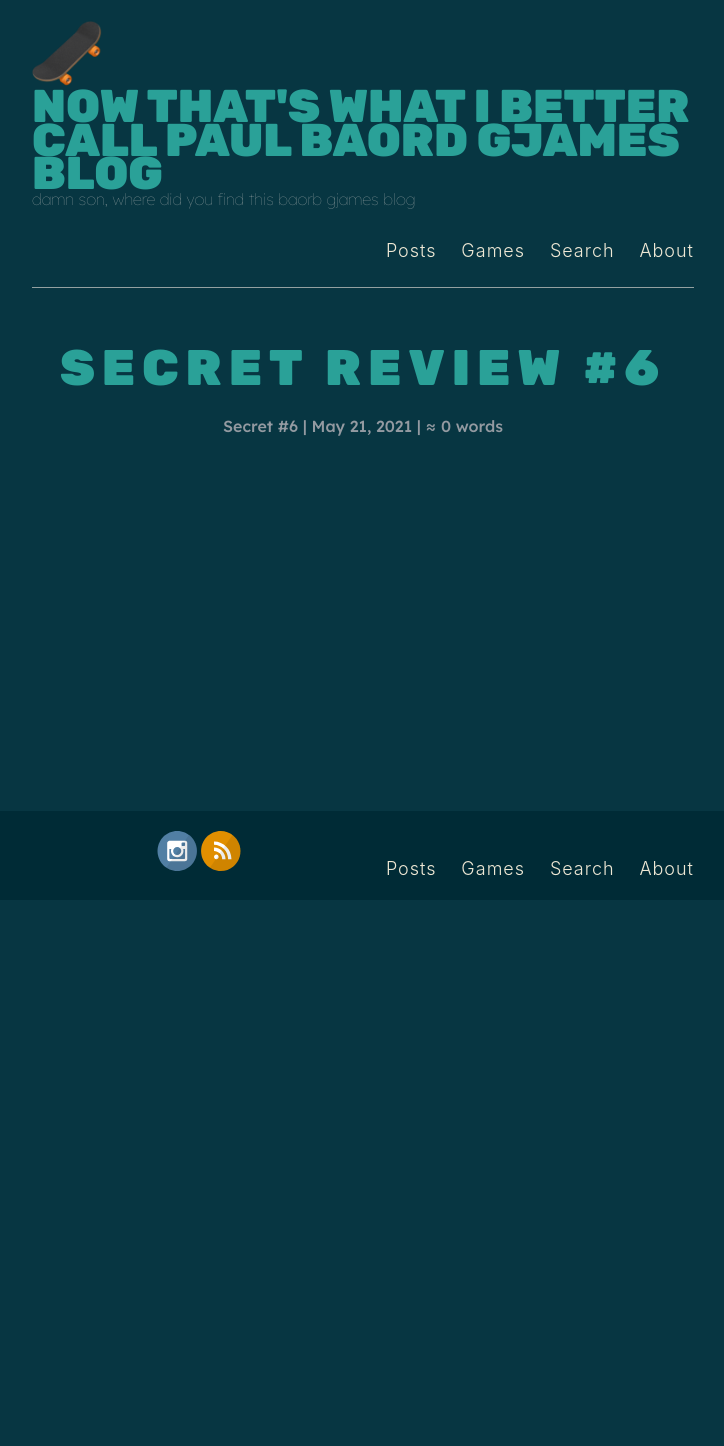
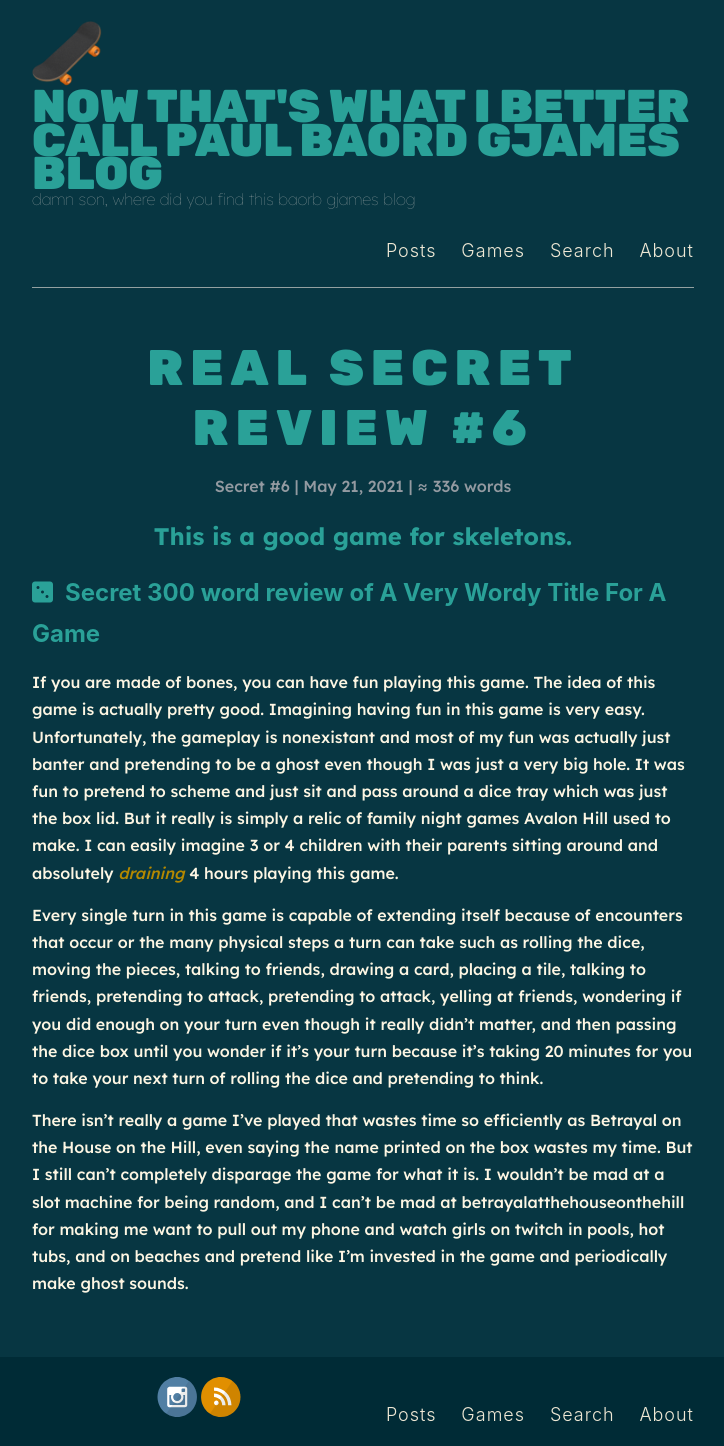
Before and after one commit to PKBoo/blog, a Jekyll site: the page built from _300words/2021-05-21-c4ec72e926e741ea35a18878b0310324.md, in a window 1280 px wide. Shown: the whole page, without its empty margins (277-1001 px from the left). Built offline with Jekyll 4.4.1, drawn with Linux system fonts in a browser that asks for light colours; nearby versions of some CDN libraries; some web fonts are replaced; before the commit the page ends 900 px from its top, so only the background shows below that.

Commit message:
Betrayal draft 2

```diff
--- a/_300words/2021-05-21-c4ec72e926e741ea35a18878b0310324.md
+++ b/_300words/2021-05-21-c4ec72e926e741ea35a18878b0310324.md
@@ -1,6 +1,16 @@
 ---
 layout: secret
-title: "Secret Review #6"
+title: "REAL Secret Review #6"
 number: 6
 link: ""
 ---
+
+## This is a good game for skeletons.
+
+### Secret 300 word review of A Very Wordy Title For A Game
+
+If you are made of bones, you can have fun playing this game. The idea of this game is actually pretty good. Imagining having fun in this game is very easy. Unfortunately, the gameplay is nonexistant and most of my fun was actually just banter and pretending to be a ghost even though I was just a very big hole. It was fun to pretend to scheme and just sit and pass around a dice tray which was just the box lid. But it really is simply a relic of family night games Avalon Hill used to make. I can easily imagine 3 or 4 children with their parents sitting around and absolutely _draining_ 4 hours playing this game.
+
+Every single turn in this game is capable of extending itself because of encounters that occur or the many physical steps a turn can take such as rolling the dice, moving the pieces, talking to friends, drawing a card, placing a tile, talking to friends, pretending to attack, pretending to attack, yelling at friends, wondering if you did enough on your turn even though it really didn't matter, and then passing the dice box until you wonder if it's your turn because it's taking 20 minutes for you to take your next turn of rolling the dice and pretending to think.
+
+There isn't really a game I've played that wastes time so efficiently as Betrayal on the House on the Hill, even saying the name printed on the box wastes my time. But I still can't completely disparage the game for what it is. I wouldn't be mad at a slot machine for being random, and I can't be mad at betrayalatthehouseonthehill for making me want to pull out my phone and watch girls on twitch in pools, hot tubs, and on beaches and pretend like I'm invested in the game and periodically make ghost sounds.
```
Also changed, not shown: _300words/2021-05-21-0f48e234c6d98a246f70d06e7e7ec60d.md (+2 -1 lines), game/_posts/2021-05-07-wingspan.md (+1 -1 lines).
